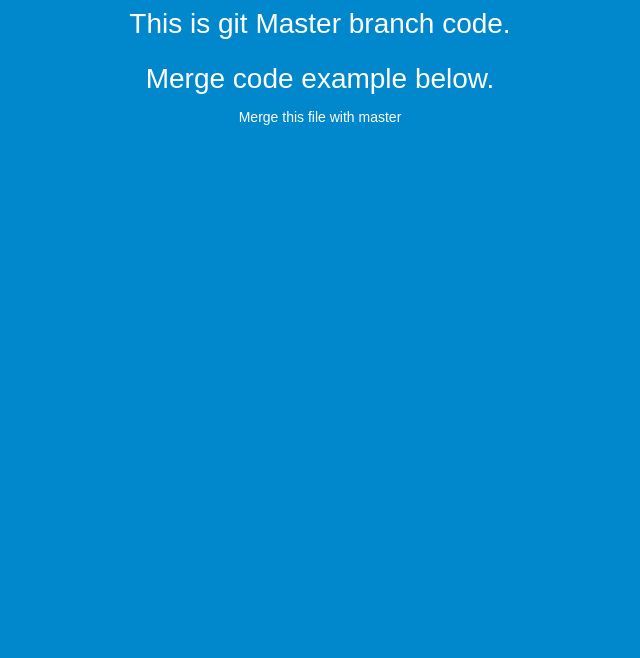
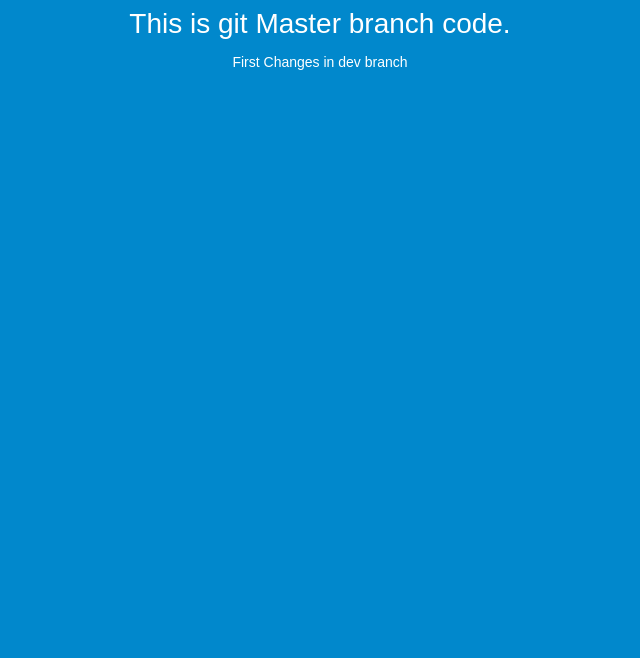
Before and after one commit to itsmevky/helpdesktool, a plain HTML site: page index.html in a window 1280 px wide. Shown: the part 142-800 px from the top of the page, without its empty margins (320-960 px from the left). Drawn offline with Linux system fonts and the light colour scheme.

Commit message:
1st development changes

```diff
--- a/index.html
+++ b/index.html
@@ -28,8 +28,7 @@
   <div align="center">
     <h1>Congratulations</h1>
     <h2>This is git Master branch code.</h2>
-    <h2>Merge code example below.</h2>
-    <p>Merge this file with master</p>
+    <p>First Changes in dev branch</p>
    </div>
 </body>
 </html>
```
